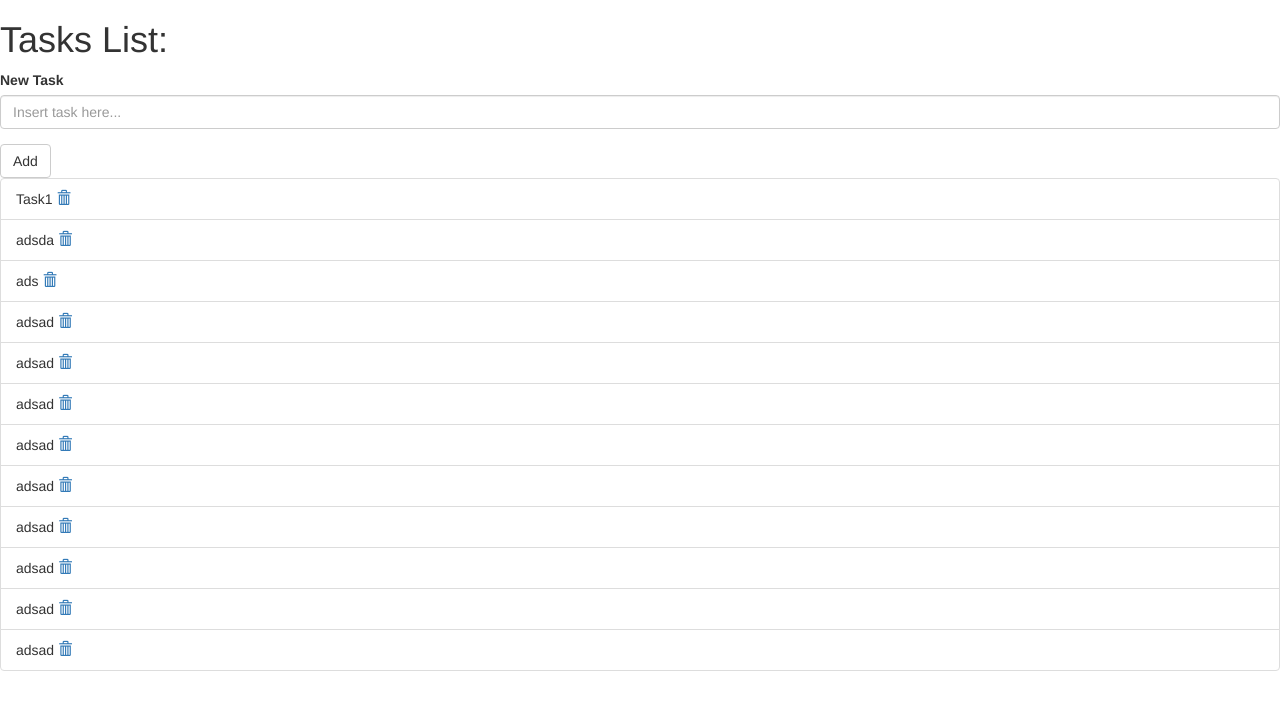
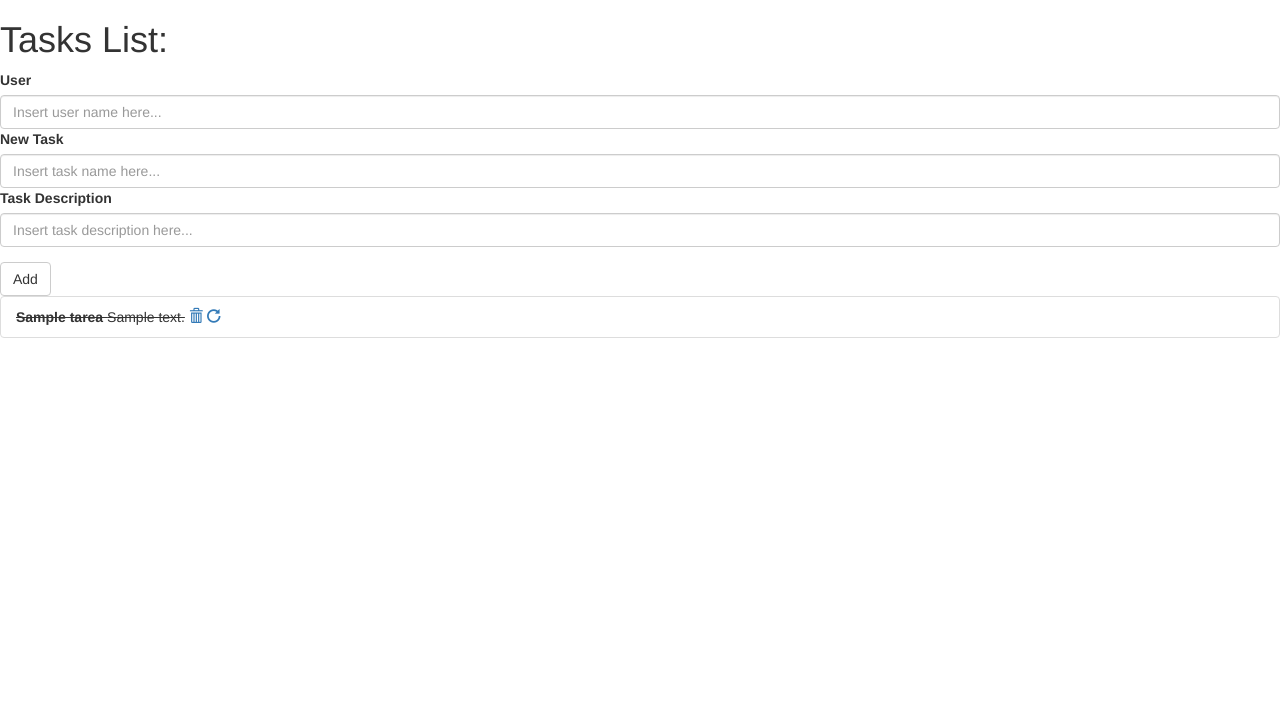
Before and after one commit to Unicen-Tuari/task-admin, a PHP site: page /index.php in a window 1280 px wide. Shown: the top 710 px of the page. Run offline with PHP 8.4, Linux system fonts and the light colour scheme; tables that the repository leaves empty or names only in its code hold one stand-in row (values such as "Sample post").

Commit message:
Added PDO support

```diff
--- a/config/appConfig.php
+++ b/config/appConfig.php
@@ -5,6 +5,7 @@ class AppConfig{
   public static $ACTION_SHOW_TASKS = 'show_tasks';
   public static $ACTION_ADD_TASK = 'add_task';
   public static $ACTION_DELETE_TASK = 'delete_task';
+  public static $ACTION_TOGGLE_STATUS_TASK = 'toggle_status_task';
 }
 
 ?>
--- a/controller/taskController.php
+++ b/controller/taskController.php
@@ -20,9 +20,12 @@ class TaskController
 
   public function addTask(){
     $added = false;
-    if (isset($_POST['task']) && $_POST['task']!=''){
+    if (isset($_POST['task']) && $_POST['task']!=''
+        && isset($_POST['user']) && $_POST['user']!=''){
       $task = $_POST['task'];
-      $this->modelTask->addTask($task);
+      $user = $_POST['user'];
+      $description = $_POST['description'];
+      $this->modelTask->addTask($task,$description,$user);
       $added=true;
     }
     $this->getList($added);
@@ -34,7 +37,13 @@ class TaskController
     }
     $this->getList(false);
    }
-
+   public function toggleStatusTask(){
+     if (isset($_REQUEST['task'])){
+       $task = $_REQUEST['task'];
+       $this->modelTask->toggleStatusTask($task);
+     }
+     $this->getList(false);
+   }
 }
 
 
--- a/index.php
+++ b/index.php
@@ -13,6 +13,9 @@
       case AppConfig::$ACTION_DELETE_TASK:
           $controllerTask->deleteTask();
           break;
+      case AppConfig::$ACTION_TOGGLE_STATUS_TASK:
+          $controllerTask->toggleStatusTask();
+          break;
       default:
           $controllerTask->getList('');
           break;
--- a/model/taskModel.php
+++ b/model/taskModel.php
@@ -2,23 +2,45 @@
 
 class TaskModel
 {
-  private $tasks;
+  private $db;
 
   function __construct()
   {
-    $this->tasks = ['Task1','adsda','ads','adsad','adsad','adsad','adsad','adsad','adsad','adsad','adsad','adsad'];
+    $this->db = new PDO('mysql:host=localhost;dbname=tareas;charset=utf8', 'root', '');
+
+    //$this->tasks = ['Task1','adsda','ads','adsad','adsad','adsad','adsad','adsad','adsad','adsad','adsad','adsad'];
   }
 
   function getTasks(){
-    return $this->tasks;
+    $select = $this->db->prepare("select * from tarea");
+    $select->execute();
+    return $select->fetchAll(PDO::FETCH_ASSOC);
   }
 
-  function addTask($task){
-    $this->tasks[] = $task;
+  function addTask($task, $description, $user){
+    $this->db->beginTransaction();
+    $select = $this->db->prepare("select * from usuario where nombre=?");
+    $select->execute(array($user));
+    $usuario = $select->fetch();
+    if($usuario){
+      $insert = $this->db->prepare("INSERT INTO tarea(Titulo, Descripcion,id_usuario) VALUES(?,?,?)");
+      $insert->execute(array($task,$description,$usuario['id_usuario']));
+    }
+    //$this->db->rollBack();
   }
 
   function deleteTask($index){
-    unset($this->tasks[$index]);
+    $delete = $this->db->prepare("delete from tarea where id_tarea=?");
+    $delete->execute(array($index));
+  }
+
+  function toggleStatusTask($index){
+    $select = $this->db->prepare("select finalizada from tarea where id_tarea=?");
+    $select->execute(array($index));
+    $estadoTarea= $select->fetch();
+    $nuevoEstado=!$estadoTarea['finalizada'];
+    $update = $this->db->prepare("update tarea set finalizada=? where id_tarea=?");
+    $update->execute(array($nuevoEstado,$index));
   }
 }
 
```
Also changed, not shown: templates/task.tpl (+20 -4 lines). Lines whose indentation alone changed are shown as unchanged.
